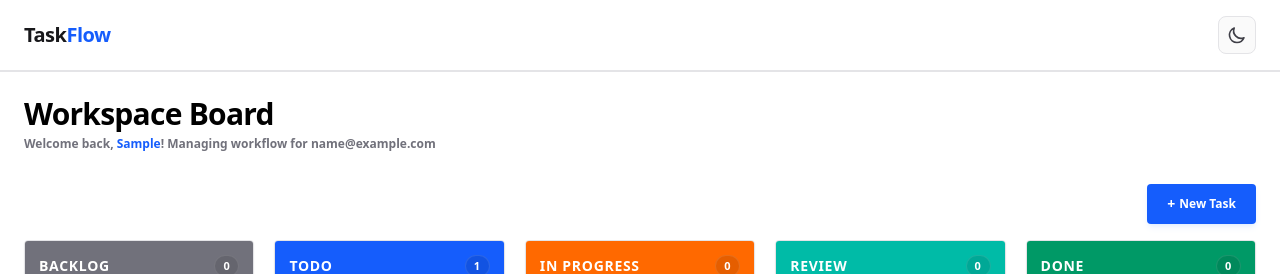
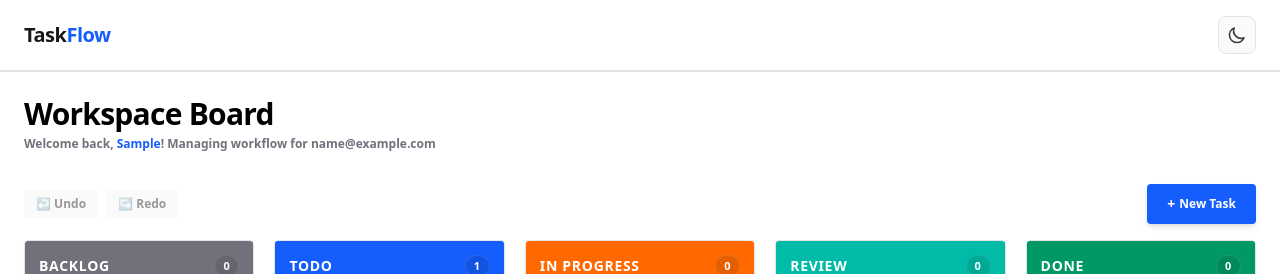
Before and after one commit to ksajjadhossen/taskflow, a Next.js app: page / in a window 1280 px wide. Both pictures are taken after typing "Sample", "name@example.com" into the empty fields and a click on the button "ENTER WORKSPACE". Shown: the top 274 px of the page. Built offline with nearby package versions, Linux system fonts and the light colour scheme.

Commit message:
Undo/Redo functionality for drag & drop actions added

```diff
--- a/src/components/kanban/Board.tsx
+++ b/src/components/kanban/Board.tsx
@@ -6,6 +6,7 @@ import Column from "./Column";
 import TaskViewModal from "./TaskViewModal";
 import TaskModal from "./TaskModal";
 import { useKeyboardShortcuts } from "../../hooks/useKeyboardShortcuts";
+import { useUndoRedo } from "../../hooks/useUndoRedo";
 
 const INITIAL_COLUMNS = ["BACKLOG", "TODO", "IN PROGRESS", "REVIEW", "DONE"];
 
@@ -25,7 +26,16 @@ const DEFAULT_TASKS: any[] = [
 ];
 
 export default function Board() {
-  const [tasks, setTasks] = useState<any[]>([]);
+  const {
+    state: tasks,
+    setState: setTasks,
+    updateState,
+    undo,
+    redo,
+    canUndo,
+    canRedo,
+  } = useUndoRedo<any[]>([]);
+
   const [selectedTask, setSelectedTask] = useState<Task | null>(null);
   const [isNewTaskModalOpen, setIsNewTaskModalOpen] = useState(false);
 
@@ -44,6 +54,16 @@ export default function Board() {
   useEffect(() => {
     loadTasks();
   }, []);
+
+  const handleTasksUpdateFromColumn = () => {
+    if (typeof window !== "undefined") {
+      const savedTasks = localStorage.getItem("kanban_tasks");
+      if (savedTasks) {
+        const parsed = JSON.parse(savedTasks);
+        updateState(parsed);
+      }
+    }
+  };
 
   const handleAddTask = (newTask: {
     title: string;
@@ -71,10 +91,29 @@ export default function Board() {
 
     const updated = [...currentTasks, taskToSave];
     localStorage.setItem("kanban_tasks", JSON.stringify(updated));
-    loadTasks();
+    updateState(updated);
   };
 
-  // ⚡ শর্টকাটের জন্য হ্যান্ডলার ফাংশন তৈরি
+  useEffect(() => {
+    const handleUndoRedoKeys = (e: KeyboardEvent) => {
+      if ((e.ctrlKey || e.metaKey) && e.key.toLowerCase() === "z") {
+        e.preventDefault();
+        const prevState = undo();
+        if (prevState)
+          localStorage.setItem("kanban_tasks", JSON.stringify(prevState));
+      }
+      if ((e.ctrlKey || e.metaKey) && e.key.toLowerCase() === "y") {
+        e.preventDefault();
+        const nextState = redo();
+        if (nextState)
+          localStorage.setItem("kanban_tasks", JSON.stringify(nextState));
+      }
+    };
+
+    window.addEventListener("keydown", handleUndoRedoKeys);
+    return () => window.removeEventListener("keydown", handleUndoRedoKeys);
+  }, [undo, redo]);
+
   const handleNewTaskShortcut = useCallback(() => {
     setIsNewTaskModalOpen(true);
   }, []);
@@ -84,7 +123,6 @@ export default function Board() {
     setIsNewTaskModalOpen(false);
   }, []);
 
-  // ⚡ কীবোর্ড শর্টকাট হুক কল করা হলো
   useKeyboardShortcuts({
     onNewTask: handleNewTaskShortcut,
     onCloseModals: handleCloseModalsShortcut,
@@ -92,11 +130,35 @@ export default function Board() {
 
   return (
     <div className="w-full">
-      {/* 💡 পরিবর্তন এখানে: flex justify-end ব্যবহার করে বাটনকে ডান দিকে নেওয়া হয়েছে */}
-      <div className="w-full mb-4 flex justify-end items-end">
+      <div className="w-full mb-4 flex justify-between items-center">
+        <div className="flex gap-2">
+          <button
+            disabled={!canUndo}
+            onClick={() => {
+              const prev = undo();
+              if (prev)
+                localStorage.setItem("kanban_tasks", JSON.stringify(prev));
+            }}
+            className="px-3 py-1.5 text-xs font-bold rounded bg-zinc-100 dark:bg-zinc-800 disabled:opacity-40 cursor-pointer"
+          >
+            ↩ Undo
+          </button>
+          <button
+            disabled={!canRedo}
+            onClick={() => {
+              const next = redo();
+              if (next)
+                localStorage.setItem("kanban_tasks", JSON.stringify(next));
+            }}
+            className="px-3 py-1.5 text-xs font-bold rounded bg-zinc-100 dark:bg-zinc-800 disabled:opacity-40 cursor-pointer"
+          >
+            ↪ Redo
+          </button>
+        </div>
+
         <button
           onClick={() => setIsNewTaskModalOpen(true)}
-          className="px-5 py-2.5 text-xs bg-blue-600 dark:bg-blue-500 text-white font-bold rounded-sm hover:bg-blue-700 dark:hover:bg-blue-600 transition-all cursor-pointer shadow-md shadow-blue-500/10 active:scale-95 flex items-center gap-1"
+          className="px-5 py-2.5 text-xs bg-blue-600 dark:bg-blue-500 text-white font-bold rounded-sm hover:bg-blue-700 dark:hover:bg-blue-600 transition-all cursor-pointer shadow-md flex items-center gap-1"
         >
           <span className="text-sm font-black">+</span> New Task
         </button>
@@ -115,7 +177,7 @@ export default function Board() {
               status={columnTitle}
               tasks={filteredTasks}
               onCardClick={(task) => setSelectedTask(task)}
-              onTasksUpdate={loadTasks}
+              onTasksUpdate={handleTasksUpdateFromColumn}
             />
           );
         })}
@@ -130,7 +192,7 @@ export default function Board() {
           task={selectedTask}
           onClose={() => {
             setSelectedTask(null);
-            loadTasks();
+            handleTasksUpdateFromColumn();
           }}
         />
       </div>
--- /dev/null
+++ b/src/hooks/useUndoRedo.ts
@@ -0,0 +1,55 @@
+"use client";
+
+import { useState, useCallback } from "react";
+
+export function useUndoRedo<T>(initialState: T) {
+  const [present, setPresent] = useState<T>(initialState);
+  const [past, setPast] = useState<any[]>([]);
+  const [future, setFuture] = useState<any[]>([]);
+
+  const canUndo = past.length > 0;
+  const canRedo = future.length > 0;
+
+  const updateState = useCallback(
+    (newState: T) => {
+      setPast((prev) => [...prev, present]);
+      setPresent(newState);
+      setFuture([]);
+    },
+    [present],
+  );
+
+  const undo = useCallback(() => {
+    if (!canUndo) return null;
+
+    const previous = past[past.length - 1];
+    const newPast = past.slice(0, past.length - 1);
+
+    setFuture((prev) => [present, ...prev]);
+    setPresent(previous);
+    setPast(newPast);
+    return previous;
+  }, [canUndo, past, present]);
+
+  const redo = useCallback(() => {
+    if (!canRedo) return null;
+
+    const next = future[0];
+    const newFuture = future.slice(1);
+
+    setPast((prev) => [...prev, present]);
+    setPresent(next);
+    setFuture(newFuture);
+    return next;
+  }, [canRedo, future, present]);
+
+  return {
+    state: present,
+    setState: setPresent,
+    updateState,
+    undo,
+    redo,
+    canUndo,
+    canRedo,
+  };
+}
```
